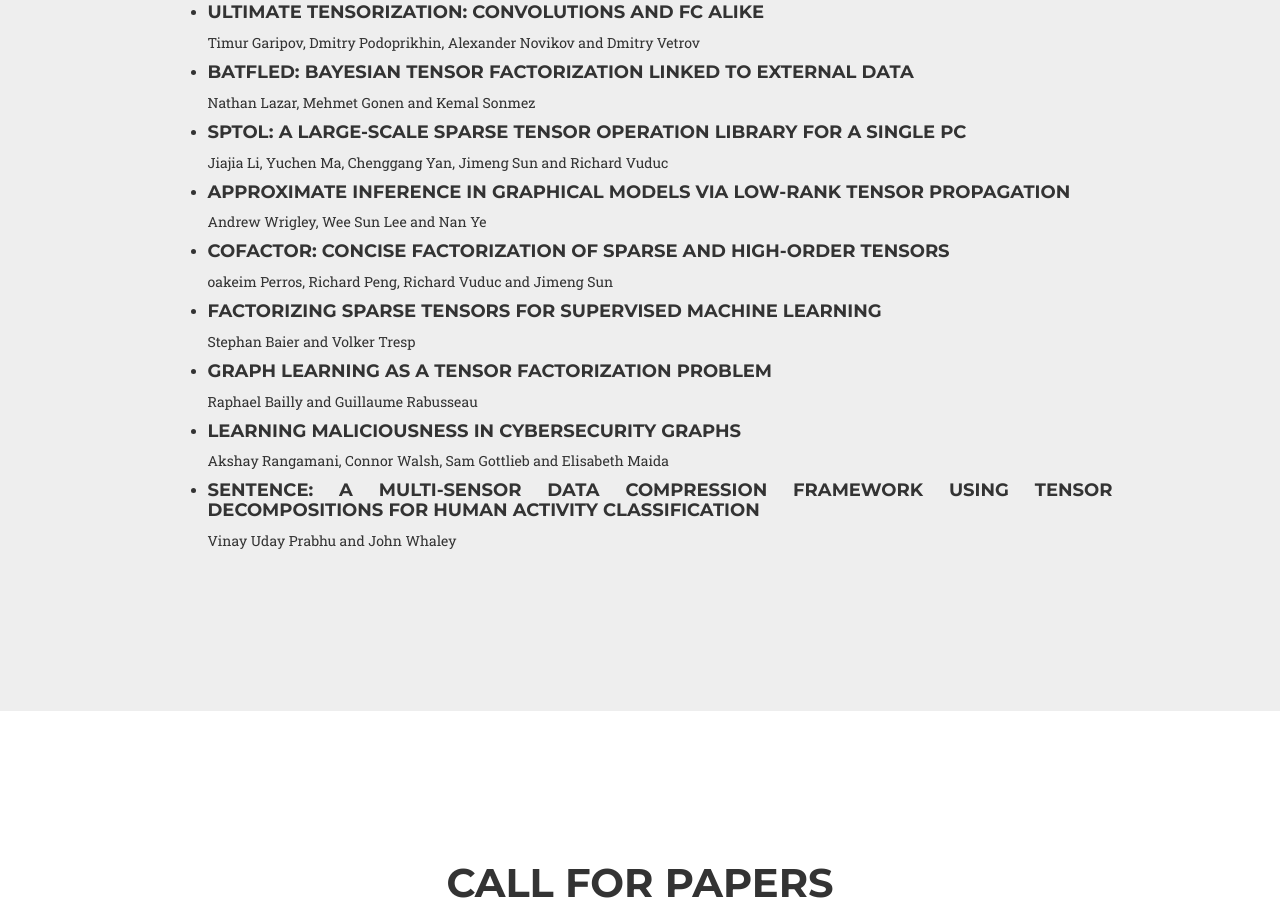
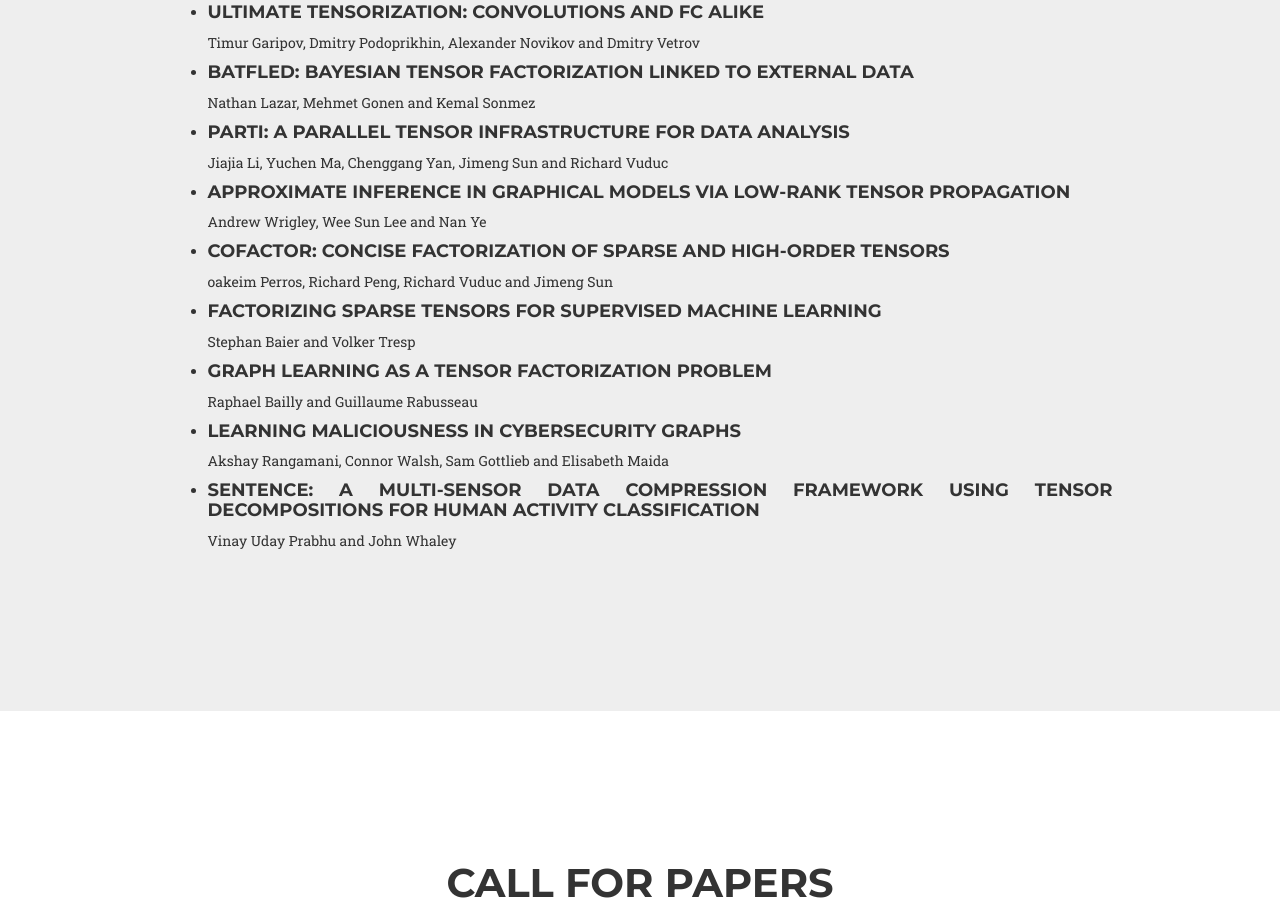
Before and after one commit to yuqirose/time-series-workshop, a plain HTML site: page index.html in a window 1280 px wide. Shown: the part 6277-7194 px from the top of the page. Drawn offline with nearby package versions, Linux system fonts and the light colour scheme; a web font is replaced by a local one.

Commit message:
Update title

```diff
--- a/index.html
+++ b/index.html
@@ -467,7 +467,7 @@ and open problems in tensors for big data analytics.
                         Nathan Lazar, Mehmet Gonen and Kemal Sonmez
                     </li>
                     <li>
-                        <h4>SpTOL: a Large-Scale Sparse Tensor Operation Library for a Single PC</h4>
+                        <h4>ParTI: A Parallel Tensor Infrastructure for Data Analysis</h4>
                         Jiajia Li, Yuchen Ma, Chenggang Yan, Jimeng Sun and Richard Vuduc
                     </li>
                     <li>
```
Also changed, not shown: 1 other file.
